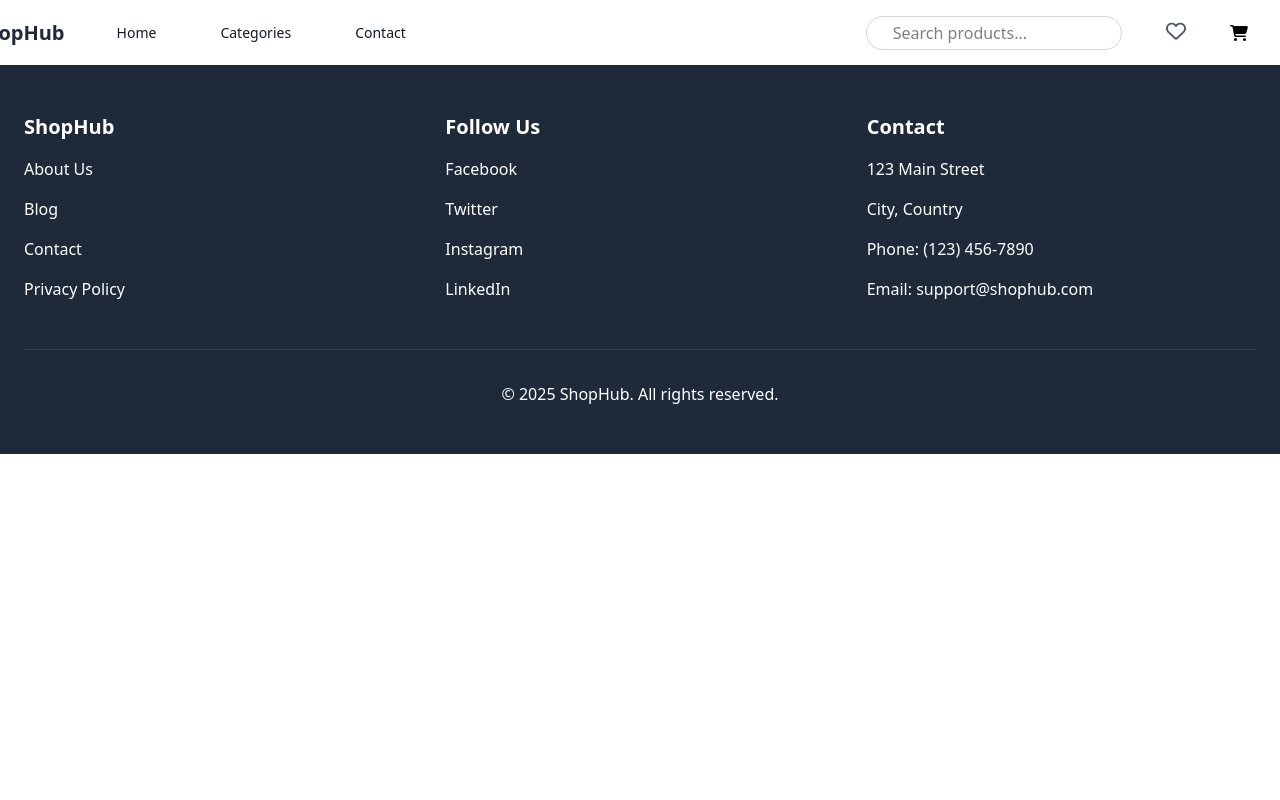
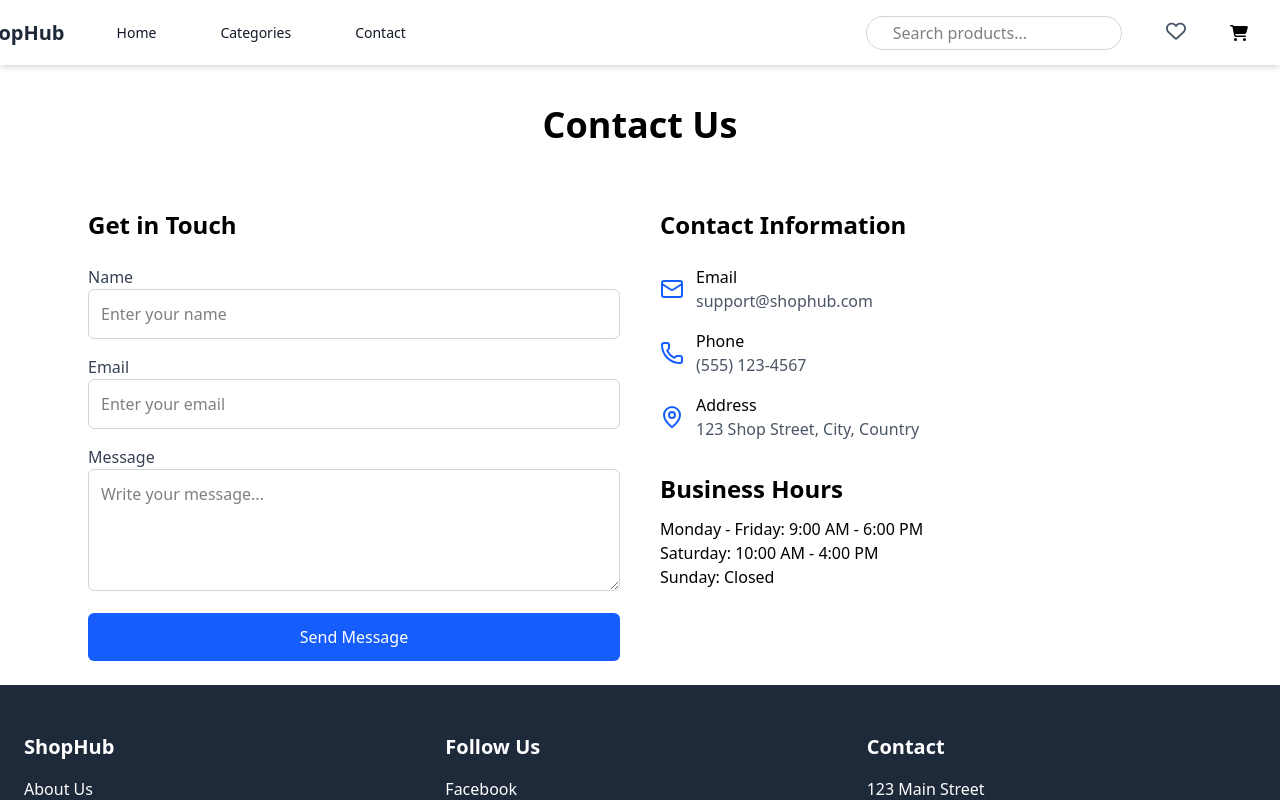
Before and after one commit to safi12-3/academy_web_level_2_ecommerce_starter, a React (Vite) app: page /Contact in a window 1280 px wide. Shown: the top 800 px of the page. Built offline with nearby package versions, Linux system fonts and the light colour scheme.

Commit message:
contact-page-update

```diff
--- a/package.json
+++ b/package.json
@@ -16,6 +16,7 @@
     "@fortawesome/free-solid-svg-icons": "^6.7.2",
     "@fortawesome/react-fontawesome": "^0.2.2",
     "@tailwindcss/vite": "^4.0.8",
+    "lucide-react": "^0.477.0",
     "react": "^19.0.0",
     "react-dom": "^19.0.0",
     "react-icons": "^5.5.0",
--- a/src/App.jsx
+++ b/src/App.jsx
@@ -1,10 +1,11 @@
 import "./index.css";
 import Navbar from "./components/Navbar";
 import Footer from "./components/Footer";
-import Home from "./pages/Home";
 import { BrowserRouter, Routes, Route } from "react-router-dom";
 import Categories from "./components/categories";
 import CategoriesPage from "./pages/CategoriesPage";
+import Home from "./pages/home";
+import Contact from "./pages/Contact";
 
 function App() {
   return (
@@ -15,6 +16,7 @@ function App() {
           <Route path="/" element={<Home />} />
           <Route path="categories" element={<CategoriesPage />} />
           <Route path="categories" element={<Categories />} />
+          <Route path="Contact" element={<Contact />} />
           <Route path="favorites" element={""} />
           <Route path="cart" element={""} />
           <Route path="auth" element={""} />
--- a/src/pages/Contact.jsx
+++ b/src/pages/Contact.jsx
@@ -0,0 +1,93 @@
+import React from "react";
+import Navbar from "../components/Navbar";
+import Title from "../components/UI/title";
+import { Mail, Phone, MapPin } from "lucide-react";
+
+const Contact = () => {
+  return (
+    <>
+      <div className="mt-10">
+        <Title text={"Contact Us"} />
+      </div>
+
+      <div className="max-w-6xl mx-auto grid grid-cols-1 md:grid-cols-2 gap-10 mt-10 p-6">
+        <div>
+          <h2 className="text-2xl font-semibold mb-6">Get in Touch</h2>
+          <form className="space-y-4">
+            <div>
+              <label className="block text-gray-700 font-medium">Name</label>
+              <input
+                type="text"
+                className="w-full p-3 border border-gray-300 rounded-md focus:ring-2 focus:ring-blue-500 focus:outline-none"
+                placeholder="Enter your name"
+              />
+            </div>
+
+            <div>
+              <label className="block text-gray-700 font-medium">Email</label>
+              <input
+                type="email"
+                className="w-full p-3 border border-gray-300 rounded-md focus:ring-2 focus:ring-blue-500 focus:outline-none"
+                placeholder="Enter your email"
+              />
+            </div>
+
+            <div>
+              <label className="block text-gray-700 font-medium">Message</label>
+              <textarea
+                className="w-full p-3 border border-gray-300 rounded-md focus:ring-2 focus:ring-blue-500 focus:outline-none"
+                rows="4"
+                placeholder="Write your message..."
+              ></textarea>
+            </div>
+
+            <button className="w-full bg-blue-600 text-white py-3 rounded-md hover:bg-blue-700 transition">
+              Send Message
+            </button>
+          </form>
+        </div>
+        <div>
+          <h2 className="text-2xl font-semibold mb-6">Contact Information</h2>
+          <div className="space-y-4">
+            <div className="flex items-center gap-3">
+              <Mail className="text-blue-600" />
+              <div>
+                <p className="font-medium">Email</p>
+                <p className="text-gray-600">support@shophub.com</p>
+              </div>
+            </div>
+
+            <div className="flex items-center gap-3">
+              <Phone className="text-blue-600" />
+              <div>
+                <p className="font-medium">Phone</p>
+                <p className="text-gray-600">(555) 123-4567</p>
+              </div>
+            </div>
+
+            <div className="flex items-center gap-3">
+              <MapPin className="text-blue-600" />
+              <div>
+                <p className="font-medium">Address</p>
+                <p className="text-gray-600">123 Shop Street, City, Country</p>
+              </div>
+            </div>
+          </div>
+
+          <h2 className="text-2xl font-semibold mt-8">Business Hours</h2>
+          <p className="mt-3">
+            <span className="font-medium">Monday - Friday:</span> 9:00 AM - 6:00 PM
+          </p>
+          <p>
+            <span className="font-medium">Saturday:</span> 10:00 AM - 4:00 PM
+          </p>
+          <p>
+            <span className="font-medium">Sunday:</span> Closed
+          </p>
+        </div>
+      </div>
+    </>
+  );
+};
+
+export default Contact;
```
Also changed, not shown: 1 other file (tests, documents, lock files or other folders).
